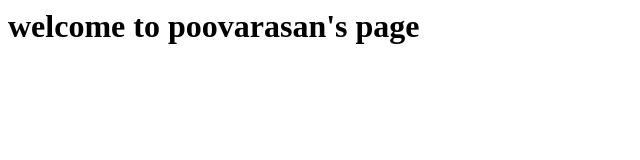
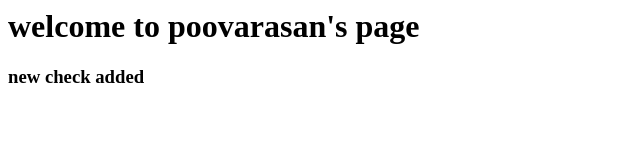
Before and after one commit to flowerpoo/CI-CD-demo, a plain HTML site: page index.html in a window 1280 px wide. Shown: the whole page, without its empty margins (0-640 px from the left). Drawn offline with Linux system fonts and the light colour scheme.

Commit message:
Update index.html

```diff
--- a/index.html
+++ b/index.html
@@ -1 +1,2 @@
 <h1>welcome to poovarasan's page </h1>
+<h3>new check added</h3>
```
